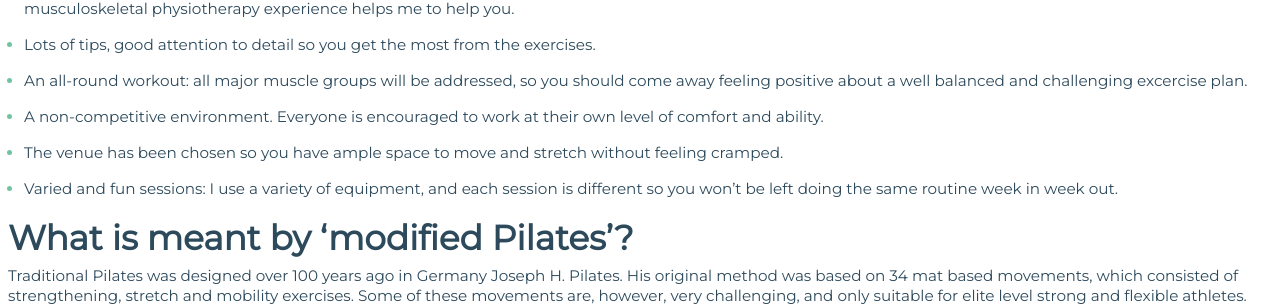
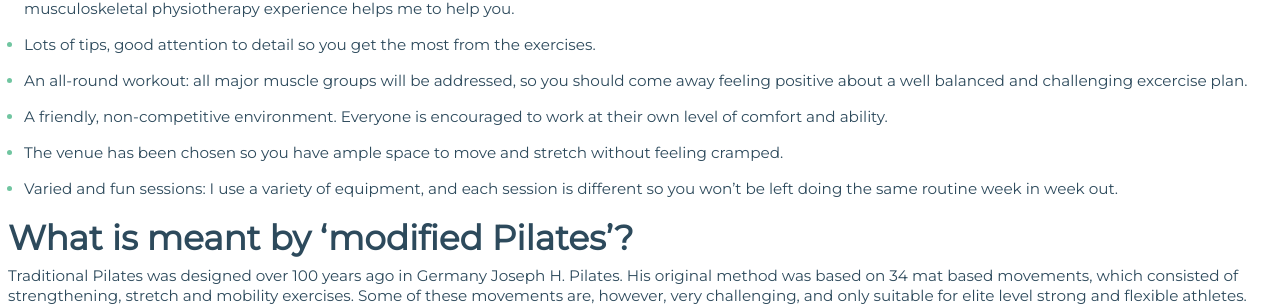
Before and after one commit to mikeraynham/wildaboutpilates, a Jekyll site: the page built from questions.md, in a window 1280 px wide. Shown: the part 648-954 px from the top of the page. Built offline with Jekyll 4.4.1, drawn with Linux system fonts in a browser that asks for light colours.

Commit message:
Updated Questions

```diff
--- a/questions.md
+++ b/questions.md
@@ -31,7 +31,7 @@ In some cases, a letter from your doctor may be required if you have a complex m
 
 * An all-round workout: all major muscle groups will be addressed, so you should come away feeling positive about a well balanced and challenging excercise plan.
 
-* A non-competitive environment. Everyone is encouraged to work at their own level of comfort and ability.
+* A friendly, non-competitive environment. Everyone is encouraged to work at their own level of comfort and ability.
 
 * The venue has been chosen so you have ample space to move and stretch without feeling cramped.
 
```
